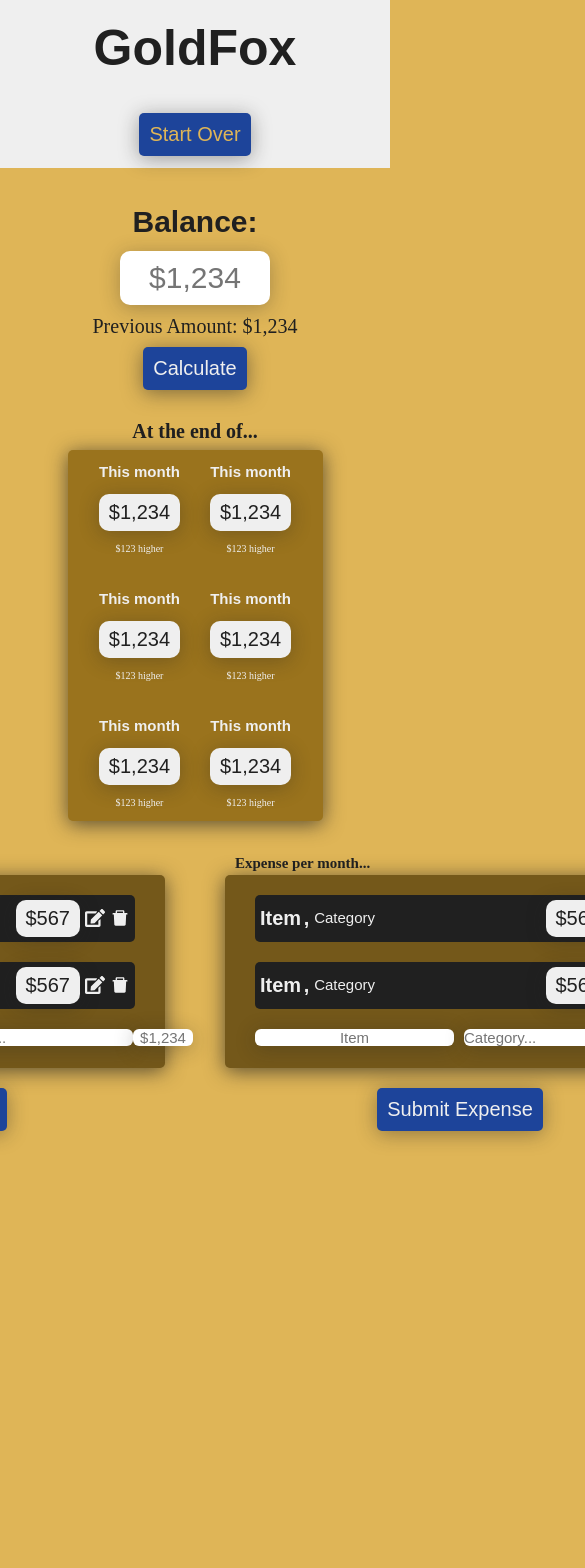
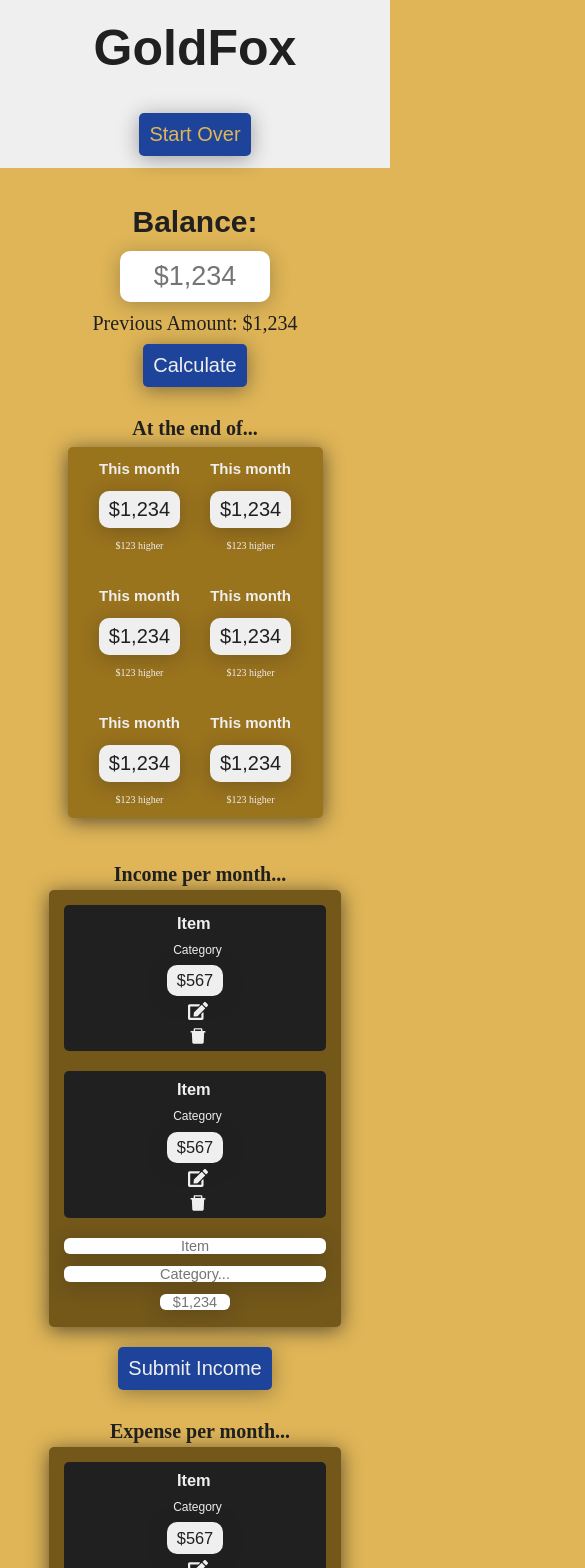
Before and after one commit to joshua-rdrgz/goldfox, a React (Create React App) app: page / in a window 390 px wide. Shown: the top 1568 px of the page, 585 px wide, since content can reach past the window. Before the commit the page ends 1166 px from the top, so only its background shows below. Built offline with nearby package versions, Linux system fonts and the light colour scheme.

Commit message:
Add Income/Expense media queries

```diff
--- a/src/styles/abstracts/_mixins.scss
+++ b/src/styles/abstracts/_mixins.scss
@@ -5,6 +5,9 @@
   font-family: $font-heading;
   font-weight: $weight;
   font-size: $size;
+  @media (max-width: $query-large) {
+    font-size: calc($size - 30%);
+  }
 }
 @mixin fontSizeSmall() {
   font-size: 1.75rem;
--- a/src/styles/abstracts/_variables.scss
+++ b/src/styles/abstracts/_variables.scss
@@ -14,5 +14,6 @@ $font-weight-bold: 700;
 
 // MEDIA QUERIES
 $query-large: 78.4375em; // 1065px
+$query-medium-large: 60em; // 960px
 $query-medium: 56.875em; // 810px
 $query-small: 25em; // 400px
--- a/src/styles/layout/budget/addincexp.module.scss
+++ b/src/styles/layout/budget/addincexp.module.scss
@@ -6,27 +6,32 @@
     display: flex;
     justify-content: space-between;
     margin: 1rem 0;
+    @media (max-width: $query-medium-large) {
+      flex-direction: column;
+      gap: 1rem;
+      width: 100%;
+    }
     &-input {
-      @include designInput(1.5rem, 0.6rem);
+      @include designInput(1.75rem, 0.6rem);
       margin-right: 1rem;
       &[type="number"]::-webkit-outer-spin-button,
       &[type="number"]::-webkit-inner-spin-button {
         -webkit-appearance: none;
       }
       &[type="number"] {
-        width: 6rem;
+        width: 7rem;
       }
-      &-category {
-        text-align: left;
-        padding-left: 0.75rem;
+      @media (max-width: $query-medium-large) {
+        width: 100%;
+        margin: 0 auto;
       }
     }
     &-category {
-      margin-right: auto;
-      text-align: left;
+      @media (max-width: $query-small) {
+      }
     }
     &-amount {
-      margin-left: auto;
+      // margin-left: auto;
     }
   }
 }
--- a/src/styles/layout/budget/budget.module.scss
+++ b/src/styles/layout/budget/budget.module.scss
@@ -1,4 +1,11 @@
+@import "../../abstracts/variables";
+
 .container {
   display: flex;
+  flex-wrap: wrap;
   justify-content: center;
+  margin: 3rem 2rem 0 2rem;
+  @media (max-width: $query-large) {
+    margin: 3rem auto;
+  }
 }
--- a/src/styles/layout/budget/incexp.module.scss
+++ b/src/styles/layout/budget/incexp.module.scss
@@ -5,11 +5,21 @@
 .inc-exp {
   padding: 3rem;
   text-align: center;
+  @media (max-width: $query-large) {
+    padding: 3rem 1rem;
+  }
+  @media (max-width: $query-medium-large) {
+    padding: 1rem;
+    width: 75%;
+  }
   &__section-title {
     color: $color-black;
-    font-size: 1.5rem;
+    @include fontSizeSmall;
     margin-left: 1rem;
     text-align: left;
+    @media (max-width: $query-medium-large) {
+      text-align: center;
+    }
   }
   &__content {
     @include boxShadow(0.7);
@@ -20,8 +30,12 @@
     justify-content: center;
     text-align: center;
     background-color: $color-quaternary;
-    width: 41rem;
+    max-width: 90%;
     border-radius: 0.5rem;
+    @media (max-width: $query-large) {
+      padding: 0.5rem 1.5rem;
+      margin: 0 auto;
+    }
   }
 }
 
--- a/src/styles/layout/budget/incexpitems.module.scss
+++ b/src/styles/layout/budget/incexpitems.module.scss
@@ -17,20 +17,27 @@
     border-radius: 0.5rem;
     padding: 0.5rem;
     @include fontHeading($font-weight-regular, 1.5rem);
-    // FOR DOTS
-    max-width: 45rem;
+    @media (max-width: $query-small) {
+      flex-direction: column;
+      gap: 0.5rem;
+    }
   }
   &__title {
     &::after {
       content: ",";
       padding-left: 0.25rem;
+      @media (max-width: $query-small) {
+        content: "";
+      }
     }
     @include fontHeading($font-weight-bold, 2rem);
   }
   &__category {
     margin-right: auto;
     padding-left: 0.5rem;
-    text-align: left;
+    @media (max-width: $query-small) {
+      margin-right: 0;
+    }
   }
   &__amount {
     @include designNumber(2rem);
```
